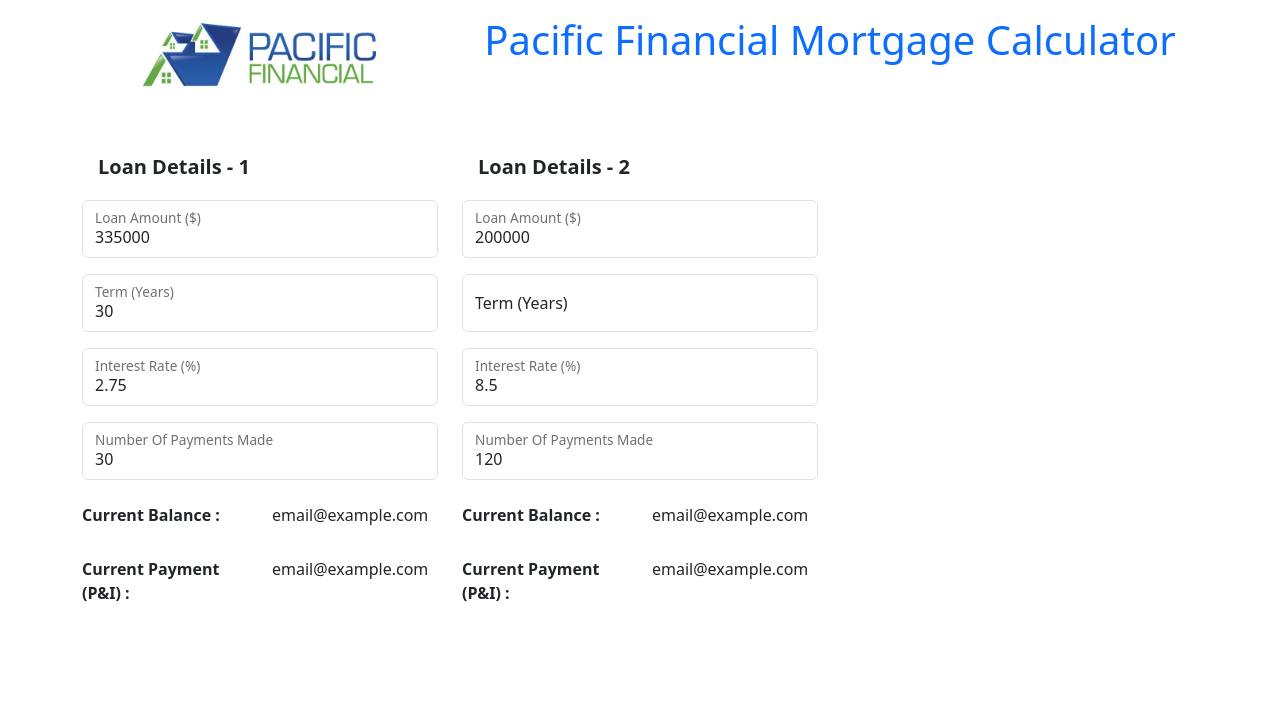
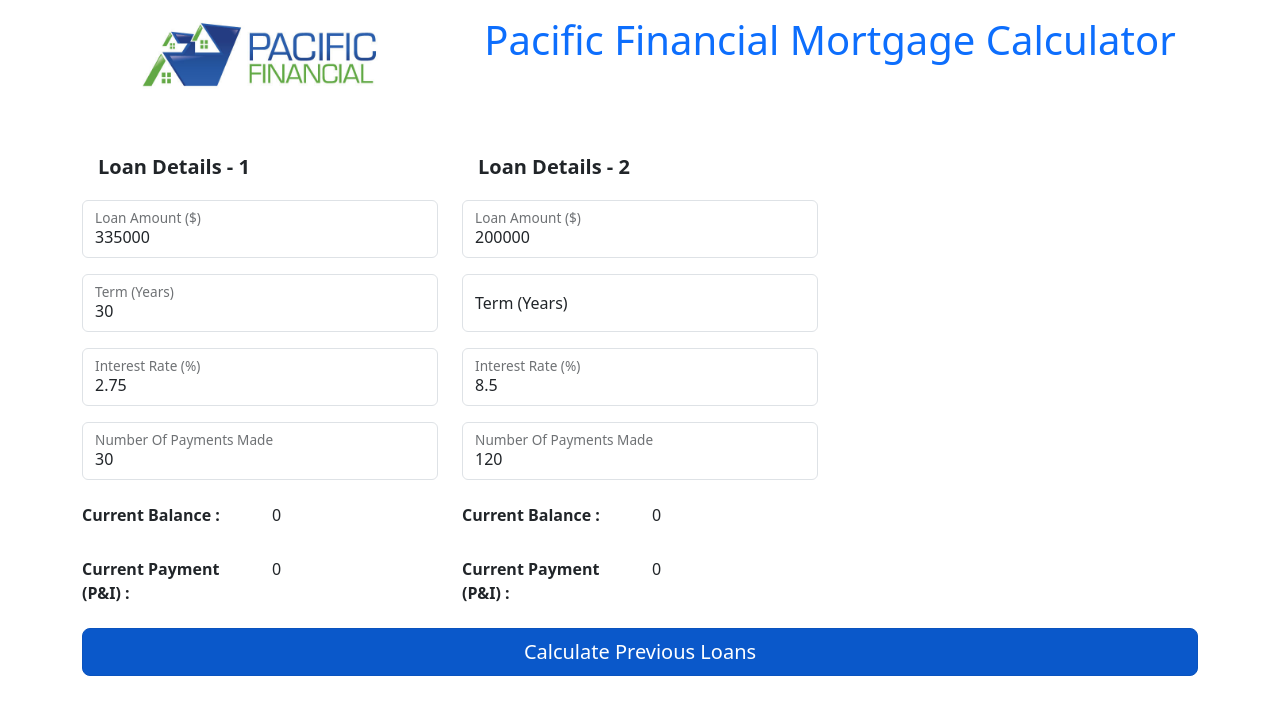
Before and after one commit to goravdhamija/pacificfinancial, a React (Create React App) app: page / in a window 1280 px wide. Shown: the top 714 px of the page. Built offline with nearby package versions, Linux system fonts and the light colour scheme.

Commit message:
change 11

```diff
--- a/src/App.js
+++ b/src/App.js
@@ -12,13 +12,17 @@
     loanAmount: 335000,
     termYears: 30,
     interestRate: 2.750,
-    NumberOfpaymentsMade: 30
+    NumberOfpaymentsMade: 30,
+    currentBalance: 0,
+    currentPayment: 0
   },
   {
     loanAmount: 200000,
     termYears: "i/o",
     interestRate: 8.50,
-    NumberOfpaymentsMade: 120
+    NumberOfpaymentsMade: 120,
+    currentBalance: 0,
+    currentPayment: 0
   }
 ]
 
--- a/src/Components/LoanFormComponent.js
+++ b/src/Components/LoanFormComponent.js
@@ -67,17 +67,44 @@
 
 
         </Row>
+
+        <LoanCalculationButton items={loansObject.loans}/>
         </Container>
     );
   }
 
+  function LoanCalculationButton(props) {
+
+    const calculateLoanCurrentBalance = () => {
+      console.log(props)
+
+
+        return 40000;
+    }
+
+
+    return (
+      <div className="d-grid gap-2">
+        <Button onClick={calculateLoanCurrentBalance} variant="primary" size="lg" active>
+              Calculate Previous Loans
+        </Button>
+      </div>
+    )
+  }
+
+
   function LoanInputComponent(props) {
+
+
+
 
 
     const loans = useContext(PacificDataContext);
 
        console.log(props.cnt.loanAmount);
        console.log("END");
+
+
 
     return (
 
@@ -106,7 +133,7 @@
           <strong>Current Balance : </strong>
         </Form.Label>
         <Col sm="6">
-          <Form.Control plaintext readOnly defaultValue="email@example.com" />
+          <Form.Control plaintext readOnly defaultValue={props.cnt.item.currentBalance} />
         </Col>
       </Form.Group>
 
@@ -115,7 +142,7 @@
         <strong>Current Payment (P&I) : </strong>
         </Form.Label>
         <Col sm="6">
-          <Form.Control plaintext readOnly defaultValue="email@example.com" />
+          <Form.Control plaintext readOnly defaultValue={props.cnt.item.currentPayment} />
         </Col>
       </Form.Group>
 
```
